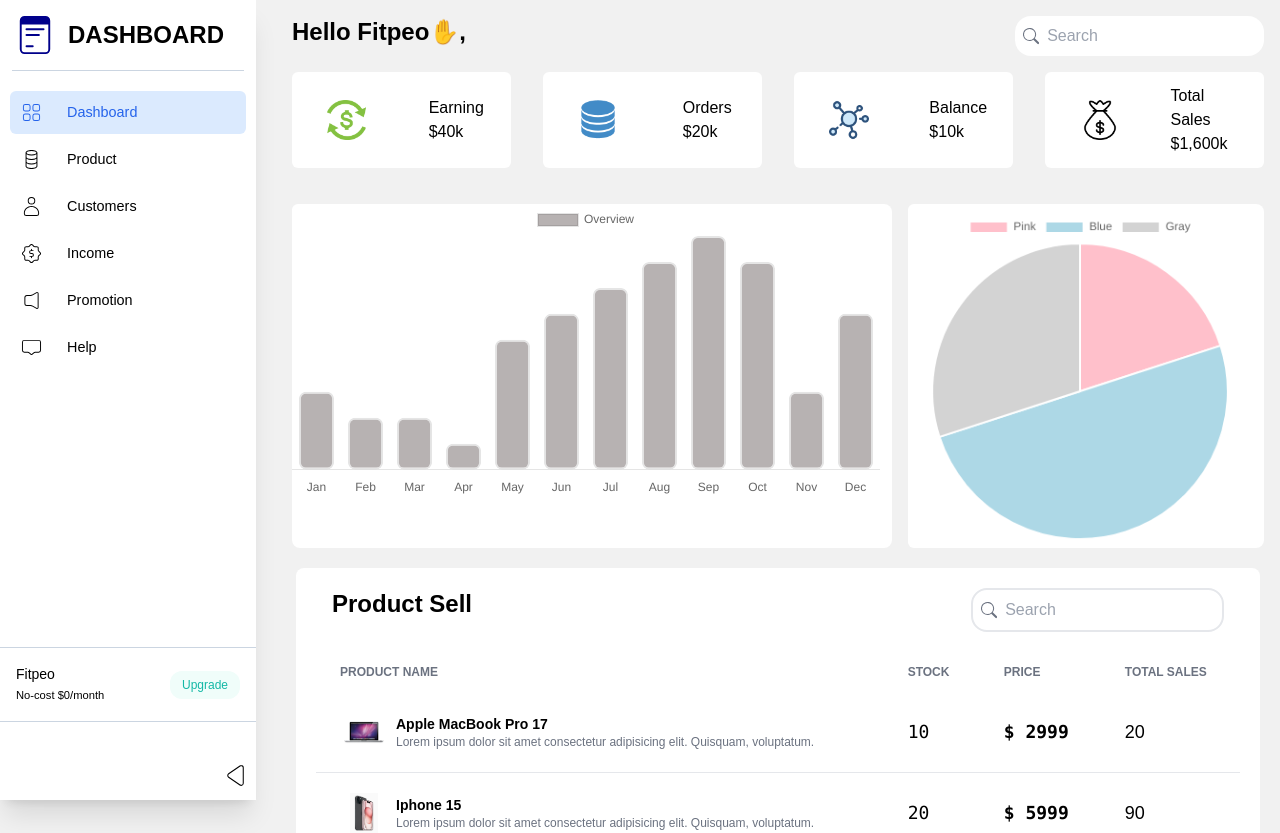
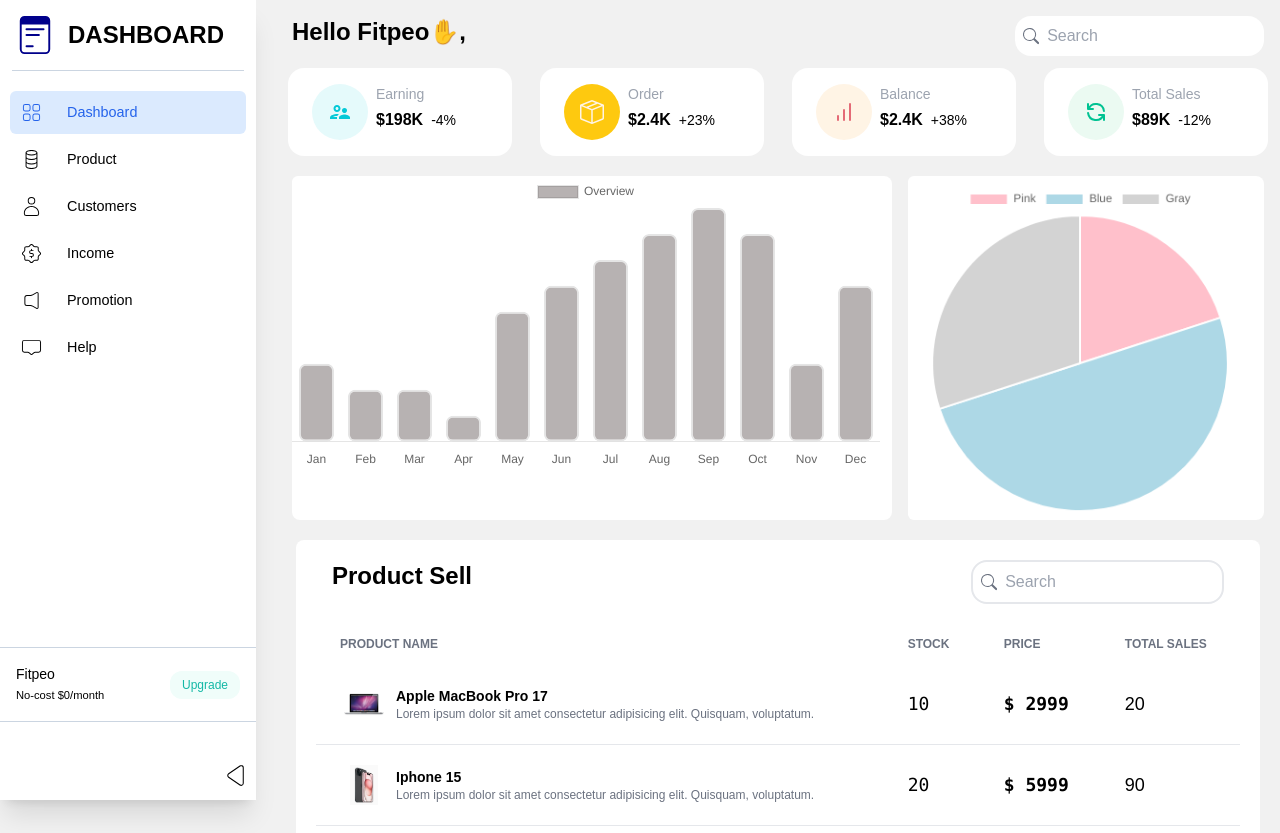
Before and after one commit to Bhupen12/dashboard, a React (Create React App) app: page / in a window 1280 px wide. Shown: the top 833 px of the page. Built offline with nearby package versions, Linux system fonts and the light colour scheme.

Commit message:
Summery problem fixed

```diff
--- a/src/components/Summery.jsx
+++ b/src/components/Summery.jsx
@@ -1,38 +1,54 @@
 import React from "react";
-import balance from "../assets/img/balance.png";
-import dollar from "../assets/img/dollar.png";
-import order from "../assets/img/order.png";
-import total from "../assets/img/total.png";
+// import balance from "../assets/img/balance.png";
+// import dollar from "../assets/img/dollar.png";
+// import order from "../assets/img/order.png";
+// import total from "../assets/img/total.png";
+import { BsBoxSeam } from "react-icons/bs";
+import { FiBarChart } from "react-icons/fi";
+import { HiOutlineRefresh } from "react-icons/hi";
+import { MdOutlineSupervisorAccount } from "react-icons/md";
 
 const Summery = () => {
   const summeryList = [
     {
-      name: "Earning",
-      icon: dollar,
-      price: "$40k",
-      color: "green",
+      icon: <MdOutlineSupervisorAccount />,
+      amount: "$198K",
+      percentage: "-4%",
+      title: "Earning",
+      iconColor: "#03C9D7",
+      iconBg: "#E5FAFB",
+      pcColor: "red-600",
     },
     {
-      name: "Orders",
-      icon: balance,
-      price: "$20k",
-      color: "blue",
+      icon: <BsBoxSeam />,
+      amount: "$2.4K",
+      percentage: "+23%",
+      title: "Order",
+      iconColor: "rgb(255, 244, 229)",
+      iconBg: "rgb(254, 201, 15)",
+      pcColor: "green-600",
     },
     {
-      name: "Balance",
-      icon: order,
-      price: "$10k",
-      color: "sky",
+      icon: <FiBarChart />,
+      amount: "$2.4K",
+      percentage: "+38%",
+      title: "Balance",
+      iconColor: "rgb(228, 106, 118)",
+      iconBg: "rgb(255, 244, 229)",
+      pcColor: "green-600",
     },
     {
-      name: "Total Sales",
-      icon: total,
-      price: "$1,600k",
-      color: "red",
+      icon: <HiOutlineRefresh />,
+      amount: "$89K",
+      percentage: "-12%",
+      title: "Total Sales",
+      iconColor: "rgb(0, 194, 146)",
+      iconBg: "rgb(235, 250, 242)",
+      pcColor: "red-600",
     },
   ];
   return (
-    <div className="grid grid-cols-1 md:grid-cols-4 sm:grid-cols-2 justify-between">
+    <div className="flex my-3 flex-wrap justify-around gap-1 items-center">
       {summeryList.map((item, index) => {
         return <SummeryCard key={index} {...item} />;
       })}
@@ -40,9 +56,44 @@ const Summery = () => {
   );
 };
 
-const SummeryCard = ({ name, icon, price, color }) => {
+const SummeryCard = ({
+  icon,
+  amount,
+  percentage,
+  title,
+  iconColor,
+  iconBg,
+  pcColor,
+}) => {
   return (
-    <div className="flex flex-row bg-white my-4 rounded-md h-24 mx-4">
+    <div
+      key={title}
+      className="bg-white h-auto dark:text-gray-200 dark:bg-secondary-dark-bg md:w-56  p-4 rounded-2xl flex flex-row"
+    >
+      <div>
+        <button
+          type="button"
+          style={{ color: iconColor, backgroundColor: iconBg }}
+          className="text-2xl opacity-0.9 rounded-full  p-4 mx-2"
+        >
+          {icon}
+        </button>
+      </div>
+      <div>
+        <p className=" text-sm text-gray-400">{title}</p>
+        <p className="mt-1">
+          <span className="font-bold text-black">{amount}</span>
+          <span className={`text-sm text-${pcColor} ml-2`}>{percentage}</span>
+        </p>
+      </div>
+    </div>
+  );
+};
+
+export default Summery;
+
+{
+  /* <div className="flex flex-row bg-white my-4 rounded-md h-24 mx-4">
       <div className="flex-1 grid place-content-center my-1 md:my-2 rounded-full w-1/5">
         <img
           className={`object-contain p-1 h-12 w-12 bg-[${color}]`}
@@ -57,8 +108,5 @@ const SummeryCard = ({ name, icon, price, color }) => {
           <p className="">{price}</p>
         </div>
       </div>
-    </div>
-  );
-};
-
-export default Summery;
+    </div> */
+}
```
